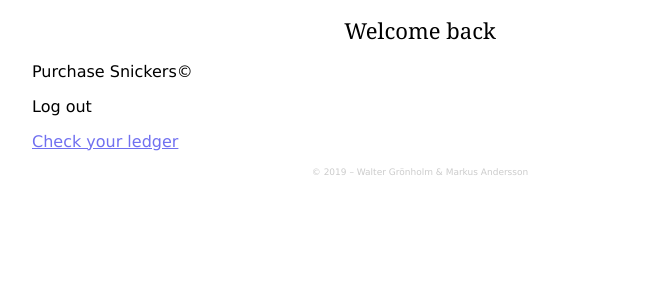
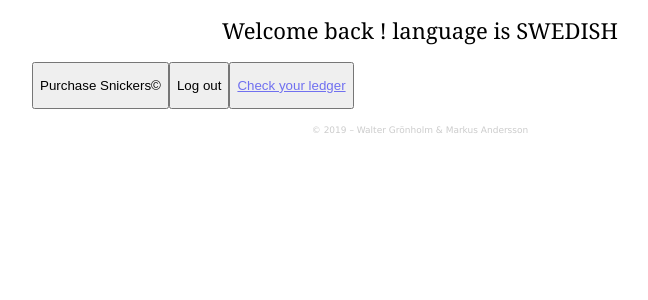
Before and after one commit to spektrumrf/kafferumsfrontend, a React (Create React App) app: page /home in a window 1280 px wide. Shown: the top 300 px of the page, without its empty margins (220-868 px from the left). Built offline with nearby package versions, Linux system fonts and the light colour scheme; what react-async-component would draw is missing.

Commit message:
Improvements to history page. Ledger used for purchases is retrieved from the backend

```diff
--- a/src/App.js
+++ b/src/App.js
@@ -20,7 +20,7 @@ class App extends Component {
             <Route exact path='/' component={Login} />
             <Route exact path='/pin' component={EnterPIN} />
             <Route exact path='/home' component={Home} />
-            <Route exact path='/history' component={History} />
+            <Route path='/history' component={History} />
             <Route render={
               function() {
                 return <p>Not found</p>
--- a/src/EnterPIN.js
+++ b/src/EnterPIN.js
@@ -58,6 +58,7 @@ function verify(user, history) {
 	const handleLoginResponse = (loginResponse) => {
 		if (loginResponse.success) {
 			sessionStorage.setItem('token', loginResponse.token)
+			sessionStorage.setItem('ledgerId', loginResponse.ledgerId)
 			history.push('/home')
 		} else {
 			alert("You are fake news")
--- a/src/History.js
+++ b/src/History.js
@@ -4,11 +4,12 @@ import * as Backend from './utils/backend'
 import Async from './utils/async'
 
 var Link = require('react-router-dom').Link;
+var queryString = require('query-string');
 
 function displayLedgerSelection(ledgers) {
 	const newList = ledgers.map((ledger) =>
 		<div key={ledger.id} className = "box font1">
-			<li>{ledger.id}</li>
+			<li><Link to={{pathname: "/history", search: "?id=" + ledger.id}}>{ledger.id}</Link></li>
 		</div>
 	);
 	return <ul className = "center"> {newList} </ul>
@@ -17,7 +18,7 @@ function displayLedgerSelection(ledgers) {
 function displayLedger(ledgerData) {
 	const newList = ledgerData.purchases.map((purchase) =>
 		<div key={purchase.id} className = "box font1">
-			<li>{purchase.timestamp} -- {purchase.total}</li>
+			<li>{purchase.timestamp} -- {(purchase.total/100.0).toFixed(2)}</li>
 		</div>
 	);
 	return <ul className = "center"> {newList} </ul>
@@ -40,7 +41,12 @@ class History extends Component {
 	componentWillMount() {
     	token = sessionStorage.getItem('token');
 		AsyncLedgerSelection = Async(<div>Loading ledger list</div>, displayLedgerSelection, getLedgers(token));
-		AsyncLedgerHistory = () => (<div>Select ledger</div>)//Async(<div>Loading ledger</div>, displayLedger, getLedger(1, token));
+
+		var ledgerId = queryString.parse(this.props.location.search).id
+		if (ledgerId)
+			AsyncLedgerHistory = Async(<div>Loading ledger</div>, displayLedger, getLedger(ledgerId, token));
+		else
+			AsyncLedgerHistory = () => (<div>Select ledger</div>)
 	}
 
     render() {
--- a/src/Home.js
+++ b/src/Home.js
@@ -11,32 +11,34 @@ class Home extends Component {
    		let user = this.context;
         return (
             <div>
-            	<h2>Welcome back {user.name} {user.language}</h2>
-            	<div onClick={test}>
+            	<h2>Welcome back {user.name}! language is {user.language}</h2>
+            	<button onClick={test}>
             		<p>Purchase Snickers&copy;</p>
-            	</div>
-            	<div onClick={logout(this.props.history)}>
+            	</button>
+            	<button onClick={logout(this.props.history)}>
             		<p>Log out</p>
-            	</div>
-				<Link to={{
-					pathname: "/history"
-				}}>
-					Check your ledger
-				</Link>
+            	</button>
+            	<button>
+					<Link to={{
+						pathname: "/history"
+					}}>
+						<p>Check your ledger</p>
+					</Link>
+            	</button>
             </div>
         )
     }
 }
-UserContext.contextType = UserContext;
+Home.contextType = UserContext;
 
 function test() {
-	Backend.purchase(1, [{itemId: 1, amount: 2}], sessionStorage.getItem('token'), alert, alert);
+	Backend.purchase(sessionStorage.getItem('ledgerId'), [{itemId: 1, amount: 1}], sessionStorage.getItem('token'), alert, alert);
 }
 
 function logout(history) {
 	return () => {
-		sessionStorage.removeItem('token')
-		history.push("/");
+		sessionStorage.clear()
+		history.push("/")
 	}
 }
 
```
